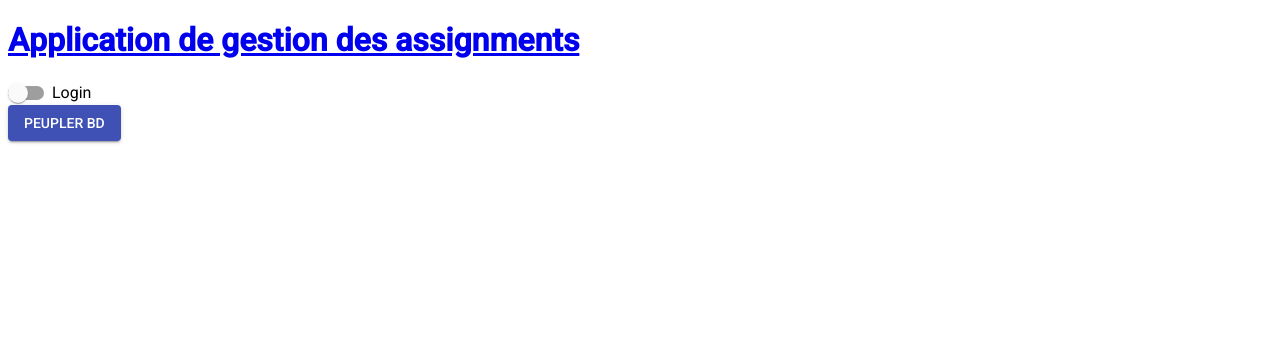
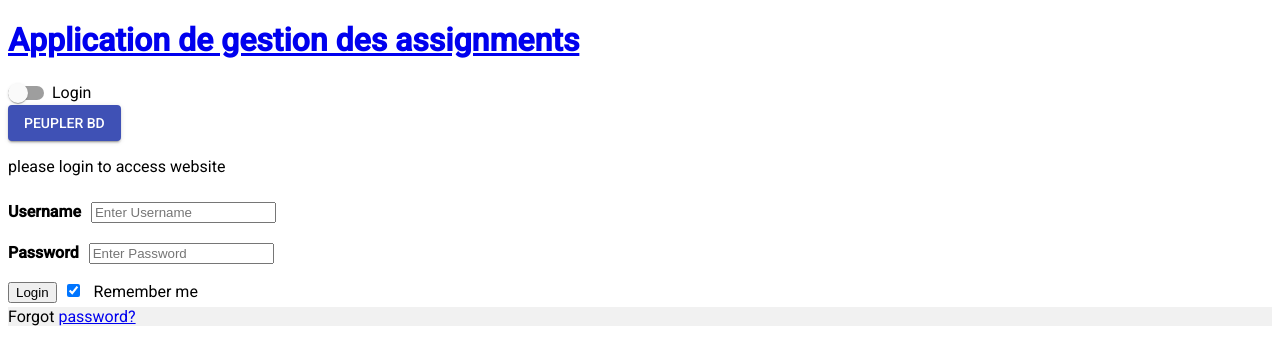
Before and after one commit to bymohamed/angular, an Angular app in the folder clientAngularIntense2022-main/clientAngularIntense2022-main/: page /login in a window 1280 px wide. Before the commit this address led to /. Shown: the top 364 px of the page. Built offline with nearby package versions, Linux system fonts and the light colour scheme.

Commit message:
login front

```diff
--- a/clientAngularIntense2022-main/clientAngularIntense2022-main/src/app/app.module.ts
+++ b/clientAngularIntense2022-main/clientAngularIntense2022-main/src/app/app.module.ts
@@ -23,29 +23,41 @@ import { AddAssignmentComponent } from './assignments/add-assignment/add-assignm
 import { Routes, RouterModule } from '@angular/router';
 import { EditAssignmentComponent } from './assignments/edit-assignment/edit-assignment.component';
 import { AuthGuard } from './shared/auth.guard';
+import { LoginComponent } from './login/login.component';
+
+var JWT="";
 
 const routes:Routes = [
   {
     path:"",
-    component: AssignmentsComponent
+    component: AssignmentsComponent,
+    canActivate : [AuthGuard]
   },
   {
     path:"home",
-    component: AssignmentsComponent
+    component: AssignmentsComponent,
+    canActivate : [AuthGuard]
   },
   {
     path:"add",
-    component: AddAssignmentComponent
+    component: AddAssignmentComponent,
+    canActivate : [AuthGuard]
   },
   {
     path:"assignment/:id",
-    component: AssignmentDetailComponent
+    component: AssignmentDetailComponent,
+    canActivate : [AuthGuard]
   },
   {
     path:"assignment/:id/edit",
     component: EditAssignmentComponent,
     canActivate : [AuthGuard]
+  },
+  {
+    path:"login",
+    component: LoginComponent,
   }
+
 ];
 @NgModule({
   declarations: [
@@ -54,7 +66,8 @@ const routes:Routes = [
     RenduDirective,
     AssignmentDetailComponent,
     AddAssignmentComponent,
-    EditAssignmentComponent
+    EditAssignmentComponent,
+    LoginComponent
   ],
   imports: [
     BrowserModule,
@@ -68,4 +81,5 @@ const routes:Routes = [
   providers: [],
   bootstrap: [AppComponent]
 })
+
 export class AppModule { }
--- /dev/null
+++ b/clientAngularIntense2022-main/clientAngularIntense2022-main/src/app/login/login.component.css
@@ -0,0 +1,7 @@
+.form-input{
+    display:block;
+
+}
+input{
+    margin:10px;
+}
--- /dev/null
+++ b/clientAngularIntense2022-main/clientAngularIntense2022-main/src/app/login/login.component.html
@@ -0,0 +1,23 @@
+<p>please login to access website</p>
+
+<form action="" method="post">
+
+    <div class="container">
+        <div class="form-input">
+        <label for="uname"><b>Username</b></label>
+        <input type="text" placeholder="Enter Username" name="uname" required>
+    </div>
+    <div class="form-input">
+        <label for="psw"><b>Password</b></label>
+        <input type="password" placeholder="Enter Password" name="psw" required>
+    </div>
+        <button type="submit" (click)="Login()">Login</button>
+        <label>
+            <input type="checkbox" checked="checked" name="remember"> Remember me
+        </label>
+    </div>
+
+    <div class="container" style="background-color:#f1f1f1">
+        <span class="psw">Forgot <a href="#">password?</a></span>
+    </div>
+</form>
--- /dev/null
+++ b/clientAngularIntense2022-main/clientAngularIntense2022-main/src/app/login/login.component.ts
@@ -0,0 +1,20 @@
+import { Component, OnInit } from '@angular/core';
+
+@Component({
+  selector: 'app-login',
+  templateUrl: './login.component.html',
+  styleUrls: ['./login.component.css']
+})
+export class LoginComponent implements OnInit {
+
+
+  constructor() { }
+
+  Login(){
+
+  }
+
+  ngOnInit(): void {
+  }
+
+}
--- a/clientAngularIntense2022-main/clientAngularIntense2022-main/src/app/shared/auth.guard.ts
+++ b/clientAngularIntense2022-main/clientAngularIntense2022-main/src/app/shared/auth.guard.ts
@@ -30,7 +30,7 @@ export class AuthGuard implements CanActivate {
         // vers une page d'erreur ou vers la page d'accueil
         console.log("NON Authentifié, navigation non autorisée");
 
-        this.router.navigate(["/home"]);
+        this.router.navigate(["/login"]);
 
         return false;
       }
```
Also changed, not shown: 1 other file (tests, documents, lock files or other folders).
